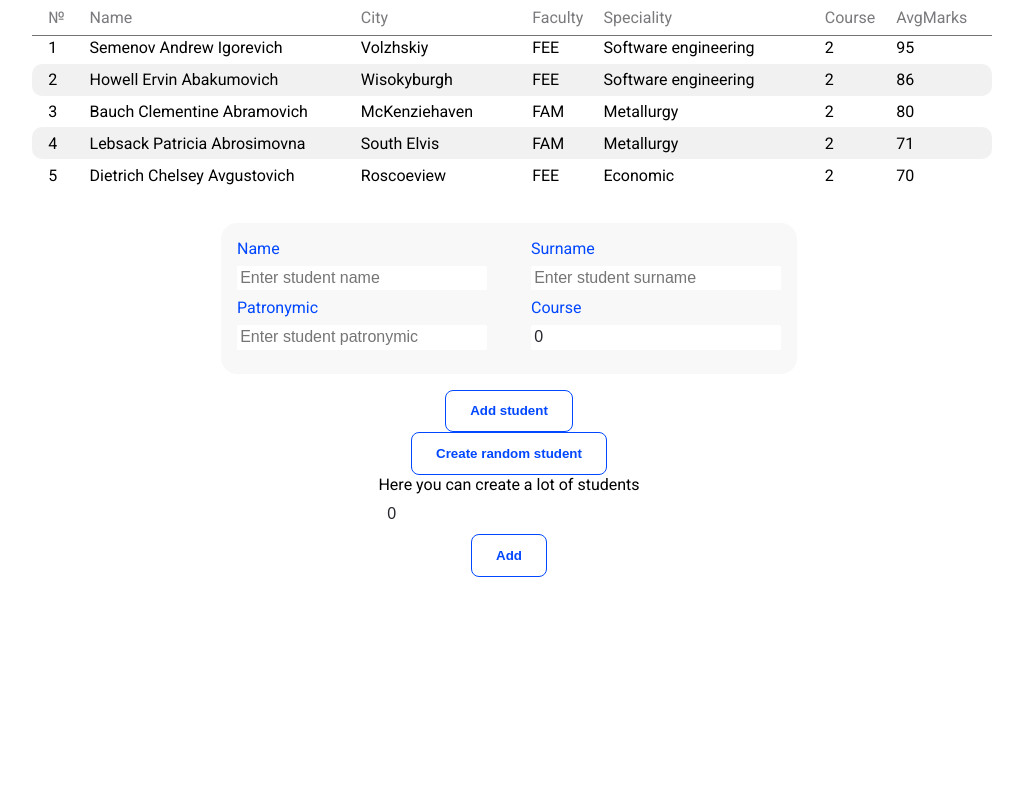
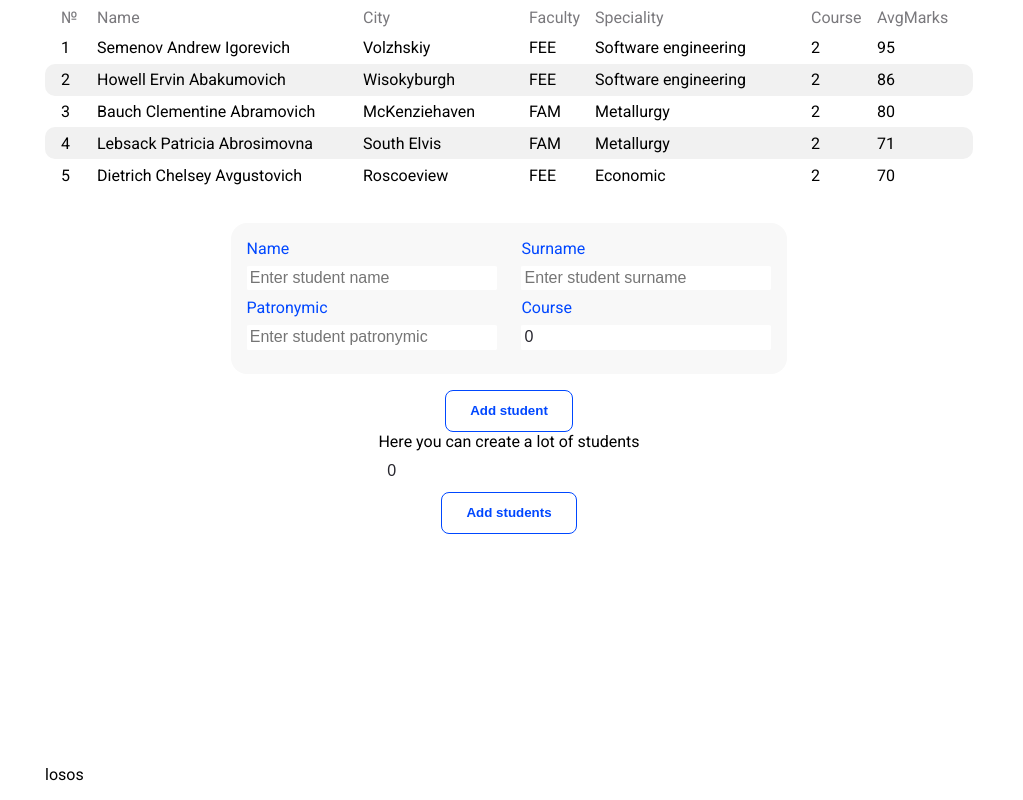
Before and after one commit to Andrew-Sem/practice-2, a React (Create React App) app: page / in a window 1280 px wide. Shown: the whole page, without its empty margins (131-1154 px from the left). Built offline with nearby package versions, Linux system fonts and the light colour scheme.

Commit message:
added bottom control panel

```diff
--- a/src/App.css
+++ b/src/App.css
@@ -28,5 +28,5 @@
 }
 
 .container{
-  padding: 0 10rem;
+  padding: 0 11rem;
 }
--- a/src/App.tsx
+++ b/src/App.tsx
@@ -2,14 +2,14 @@ import React from 'react';
 import './App.css';
 import StudentsForm from "./components/StudentsForm/StudentsForm";
 import StudentsListHat from "./components/StudentsListHat/StudentsListHat";
+import BottomControlPanel from "./components/BottomControlPanel/BottomControlPanel";
 
 const App = () => {
   return (
     <div className={"app"}>
         <StudentsListHat/>
-        <div className={"container"}>
             <StudentsForm/>
-        </div>
+        <BottomControlPanel/>
     </div>
   );
 }
--- /dev/null
+++ b/src/components/BottomControlPanel/BottomControlPanel.module.css
@@ -0,0 +1,11 @@
+.panel_wrapper{
+    position: fixed;
+    bottom: 0;
+    width: 100%;
+}
+
+.panel{
+    width: 100%;
+    background-color: var(--color-white);
+    padding: 1rem 0;
+}
--- /dev/null
+++ b/src/components/BottomControlPanel/BottomControlPanel.tsx
@@ -0,0 +1,16 @@
+import React from 'react';
+import cl from "./BottomControlPanel.module.css"
+
+const BottomControlPanel = () => {
+    return (
+        <div className={cl.panel_wrapper}>
+            <div className={"container"}>
+                <div className={cl.panel}>
+                    losos
+                </div>
+            </div>
+        </div>
+    );
+};
+
+export default BottomControlPanel;
--- a/src/components/StudentCard/StudentCard.module.css
+++ b/src/components/StudentCard/StudentCard.module.css
@@ -4,7 +4,6 @@
     align-items: center;
     justify-content: space-between;
     padding: 0.4rem 1rem;
-    margin: 0 0.2rem;
     border-radius: 10px;
     background-color: var(--color-white);
     cursor: pointer;
--- a/src/components/StudentsForm/StudentsForm.tsx
+++ b/src/components/StudentsForm/StudentsForm.tsx
@@ -1,4 +1,4 @@
-import React, { useState} from 'react';
+import React, {useState} from 'react';
 import Btn from "../UI/Btn/Btn";
 import StudentsList from "../StudentsList/StudentsList";
 import Input from "../UI/Input/Input";
@@ -18,12 +18,11 @@ const StudentsForm = () => {
     const [numOfRandomStudents, setNumOfRandomStudents] = useState(0)
 
     const addNewStudent = (student: student | undefined) => {
-        if(student){
+        if (student) {
             const error = checkStudentTypes(student)
             if (error.message !== "") return console.error(error)
             createStudent(student)
-        }
-        else{
+        } else {
             const student = studentDefaultValue
             const error = checkStudentTypes(student)
             if (error.message !== "") return console.error(error)
@@ -31,20 +30,18 @@ const StudentsForm = () => {
         }
     }
 
-    const addNewRandomStudent = () => {
+    const addALotOfNewRandomStudents = (num: number) => {
+        if (num < 1) return {message: "num must be > 0", num: num}
+        for (let i = 0; i < num; i++) {
             const student = createRandomStudent()
             const error = checkStudentTypes(student)
             if (error.message !== "") return console.error(error)
             createStudent(student)
         }
-
-    const addALotOfNewRandomStudents = (num: number) => {
-        if(num < 1) return {message: "num must be > 0", num: num}
-        for(let i = 0; i < num; i++)
-            addNewRandomStudent()
     }
 
     return (
+        <div className={"container"}>
             <div className={cl.form}>
                 <StudentsList/>
                 <div className={cl.modal}>
@@ -75,15 +72,14 @@ const StudentsForm = () => {
                     />
                 </div>
                 <Btn onClick={addNewStudent}>Add student</Btn>
-            <Btn onClick={addNewRandomStudent}>Create random student</Btn>
                 <span>Here you can create a lot of students</span>
                 <Input
                     placeholder={"Enter num"}
                     value={numOfRandomStudents}
                     onChange={(e) => setNumOfRandomStudents(e.target.value)}
                 />
-            <Btn onClick={() => addALotOfNewRandomStudents(numOfRandomStudents)}>Add</Btn>
-
+                <Btn onClick={() => addALotOfNewRandomStudents(numOfRandomStudents)}>Add students</Btn>
+            </div>
         </div>
     );
 };
--- a/src/components/StudentsListHat/StudentsListHat.module.css
+++ b/src/components/StudentsListHat/StudentsListHat.module.css
@@ -8,9 +8,7 @@
     display: flex;
     justify-content: space-between;
     padding: 0.5rem 1rem;
-    margin: 0 0.2rem;
     width: 100%;
-    border-bottom: 1px solid var(--color-dark-gray);
 }
 
 .hat_item{
```
Lines whose indentation alone changed are shown as unchanged.
